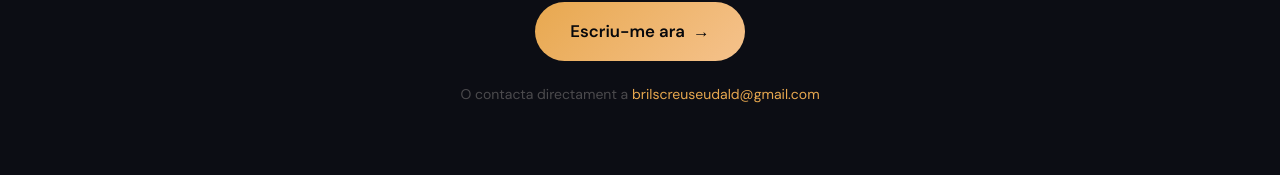
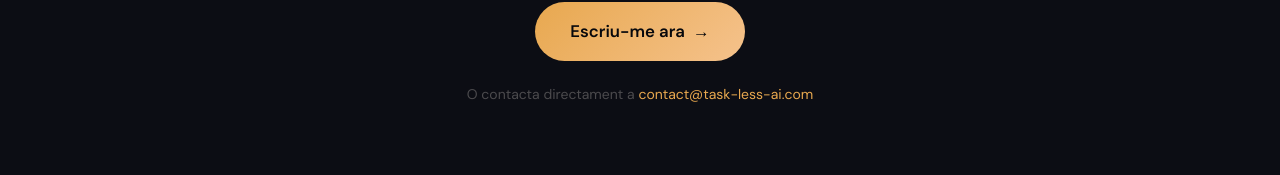
Before and after one commit to Eudald1601/landing_page_ia, a Next.js app: page / in a window 1280 px wide. Shown: the part 4441-4616 px from the top of the page. Built offline with nearby package versions, Linux system fonts and the light colour scheme.

Commit message:
Update page.tsx

```diff
--- a/src/app/page.tsx
+++ b/src/app/page.tsx
@@ -334,8 +334,8 @@ export default function Home() {
             </a>
             <p className="contact-note">
               O contacta directament a{" "}
-              <a href="mailto:brilscreuseudald@gmail.com" className="link-amber">
-                brilscreuseudald@gmail.com
+              <a href="mailto:contact@task-less-ai.com" className="link-amber">
+                contact@task-less-ai.com
               </a>
             </p>
           </div>
```
